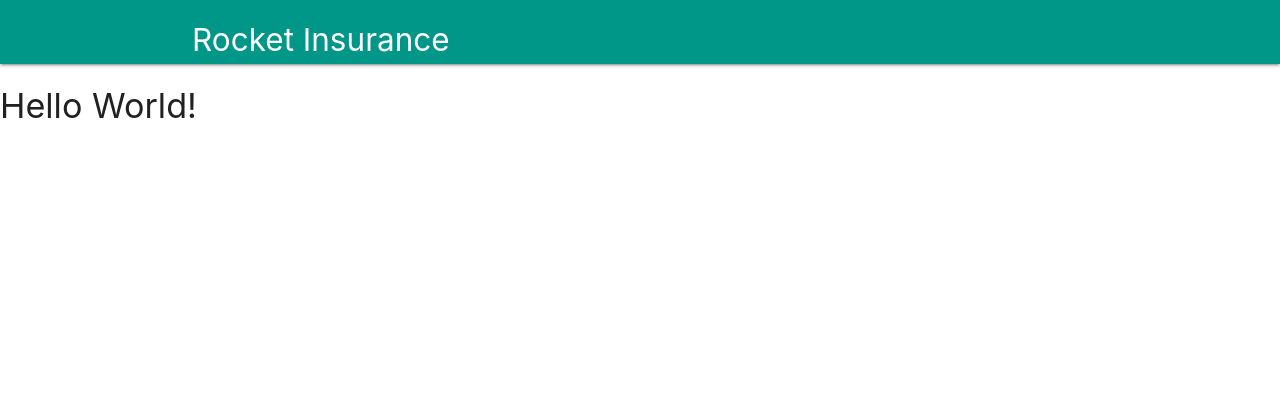
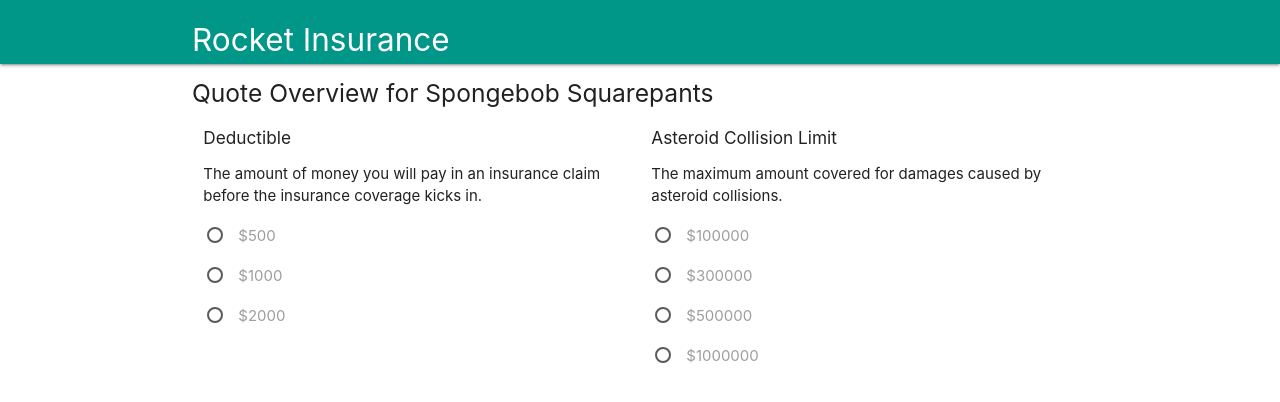
Before and after one commit to andrewsanc/rocket-insurance, a React (Create React App) app: page / in a window 1280 px wide. Shown: the top 402 px of the page. Built offline with nearby package versions, Linux system fonts and the light colour scheme.

Commit message:
rendering deductible and asteroidCollision policies

```diff
--- a/src/Components/QuoteOverview.js
+++ b/src/Components/QuoteOverview.js
@@ -1,9 +1,30 @@
 import React from 'react';
 
-const QuoteOverview = () => {
+const QuoteOverview = ({ policyHolder, deductible, asteroidCollision }) => {
+  // console.log(deductible.values.map(value => console.log(value)))
   return (
-    <div>
-      <h4>Hello World!</h4>
+    <div className="container">
+      <h5>Quote Overview for {policyHolder.first_name} {policyHolder.last_name}</h5>
+      <div className="row">
+        <div className="col s12 m6">
+          <h6>{deductible.title}</h6>
+          <p>{deductible.description}</p>
+          {deductible.values.map((value, i) => {
+            return (
+              <p><label><input key={i} name="deductible" type="radio" /><span>${value}</span></label></p>
+            )
+          })}
+        </div>
+        <div className="col s12 m6">
+          <h6>{asteroidCollision.title}</h6>
+          <p>{asteroidCollision.description}</p>
+          {asteroidCollision.values.map((value, i) => {
+            return (
+              <p><label><input key={i} name="collision" type="radio" /><span>${value}</span></label></p>
+            )
+          })}
+        </div>
+      </div>
     </div>
   );
 }
--- a/src/Containers/App.js
+++ b/src/Containers/App.js
@@ -2,6 +2,49 @@ import React, { Component } from 'react';
 import Nav from '../Components/Nav';
 import UserForm from './UserForm';
 import QuoteOverview from '../Components/QuoteOverview';
+
+const dummyData = {
+  quoteId: 'UP5681999',
+  rating_address: {
+    line_1: '124 Conch Street',
+    line_2: '',
+    city: 'Bikini Bottom',
+    region: 'Ocean',
+    postal: '11211'
+  },
+  policy_holder: {
+    first_name: 'Spongebob',
+    last_name: 'Squarepants'
+  },
+  variable_options: {
+    deductible: {
+      title: 'Deductible',
+      description: 'The amount of money you will pay in an insurance claim before the insurance coverage kicks in.',
+      values: [
+        500,
+        1000,
+        2000
+      ],
+      'default': 500
+    },
+    asteroid_collision: {
+      title: 'Asteroid Collision Limit',
+      description: 'The maximum amount covered for damages caused by asteroid collisions.',
+      values: [
+        100000,
+        300000,
+        500000,
+        1000000
+      ],
+      'default': 100000
+    }
+  },
+  variable_selections: {
+    deductible: 500,
+    asteroid_collision: 100000
+  },
+  premium: 6000
+}
 
 class App extends Component {
   constructor(props) {
@@ -14,7 +57,7 @@ class App extends Component {
       city: '',
       region: '',
       postal: '',
-      responseQuote: null
+      responseQuote: dummyData
     }
   }
 
@@ -53,7 +96,11 @@ class App extends Component {
       <React.Fragment>
         <Nav />
         {/* <UserForm onInputChange={this.onInputChange} onButtonClick={this.onButtonClick} /> */}
-        <QuoteOverview />
+        <QuoteOverview
+          policyHolder={this.state.responseQuote.policy_holder}
+          deductible={this.state.responseQuote.variable_options.deductible}
+          asteroidCollision={this.state.responseQuote.variable_options.asteroid_collision}
+        />
       </React.Fragment>
     )
   }
```
